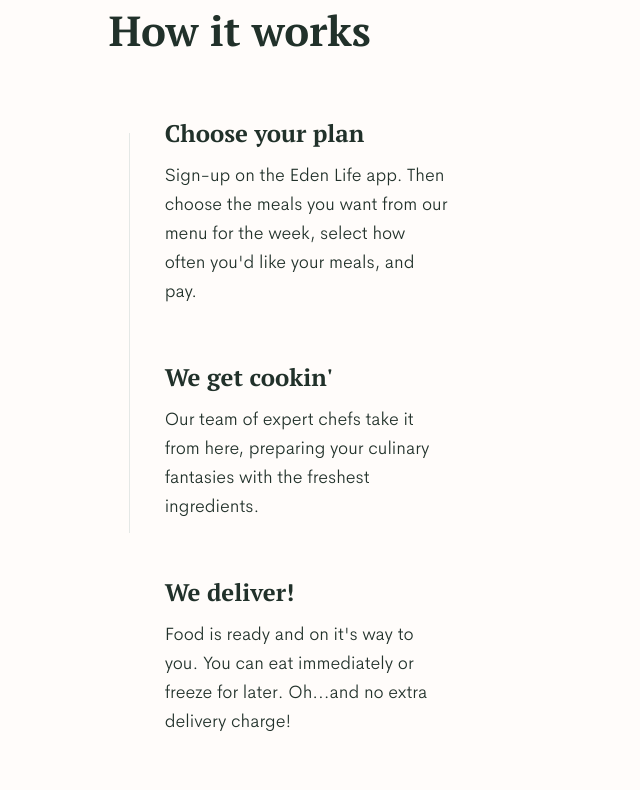
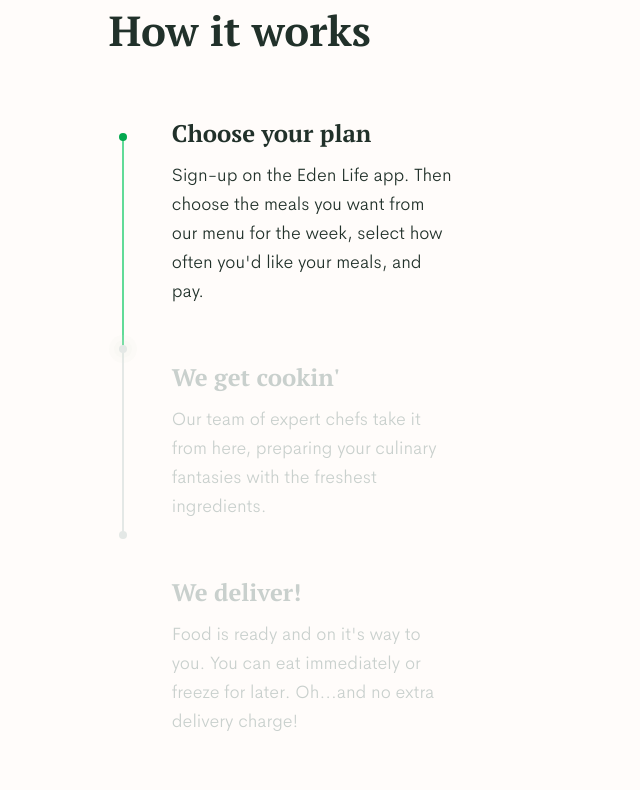
Before and after one commit to edenlife/dance-festival-website, a Nuxt app: page /food in a window 1280 px wide. Shown: the part 800-1590 px from the top of the page, without its empty margins (0-640 px from the left). Built offline with nearby package versions, Linux system fonts and the light colour scheme.

Commit message:
update food page

```diff
--- a/assets/scss/pages/_food.scss
+++ b/assets/scss/pages/_food.scss
@@ -166,13 +166,16 @@
     gap: $gap * 3.5;
     &-timeline {
       margin-top: $gap + 5;
-      background-color: color(eden-neutral-6);
-      width: 2px;
-      height: 400px;
-      margin-left: $gap * 2;
-      position: relative;
-      z-index: 5;
-      cursor: pointer;
+      // background-color: color(eden-neutral-6);
+      // width: 2px;
+      // height: 400px;
+      // margin-left: $gap * 2;
+      // position: relative;
+      // z-index: 5;
+      // cursor: pointer;
+      svg {
+        fill: color(eden-neutral-6);
+      }
       .slide {
         height: 0%;
         width: 100%;
@@ -222,13 +225,22 @@
       .one {
       }
       .two {
+        color: color(eden-neutral-5);
       }
       .three {
+        color: color(eden-neutral-5);
       }
     }
   }
   &__video {
     flex: 0 0 50%;
+  }
+
+  @include respond(md) {
+  }
+  @include respond(xxl) {
+    max-width: 1440px;
+    margin: 0 auto;
   }
 }
 
--- a/pages/food.vue
+++ b/pages/food.vue
@@ -58,10 +58,26 @@
         <div class="description__title">
           <h3>How it works</h3>
         </div>
+
         <div class="description__body">
           <div class="description__slider">
             <div class="description__slider-timeline">
-              <span class="slide"></span>
+              <svg
+                width="28"
+                height="407"
+                viewBox="0 0 28 407"
+                fill="none"
+                xmlns="http://www.w3.org/2000/svg"
+              >
+                <rect x="13" y="4" width="2" height="400" />
+                <path d="M13 4H15V219H13V4Z" fill="#61DB98" />
+                <circle cx="14" cy="4" r="4" fill="#03A84E" />
+                <circle opacity="0.1" cx="14" cy="216" r="14" />
+                <circle opacity="0.1" cx="14" cy="216" r="9" />
+                <circle cx="14" cy="216" r="4" />
+                <circle cx="14" cy="402" r="4" />
+              </svg>
+              <!--<span class="slide">  </span> -->
             </div>
             <div class="description__slider-text">
               <div class="one">
```
